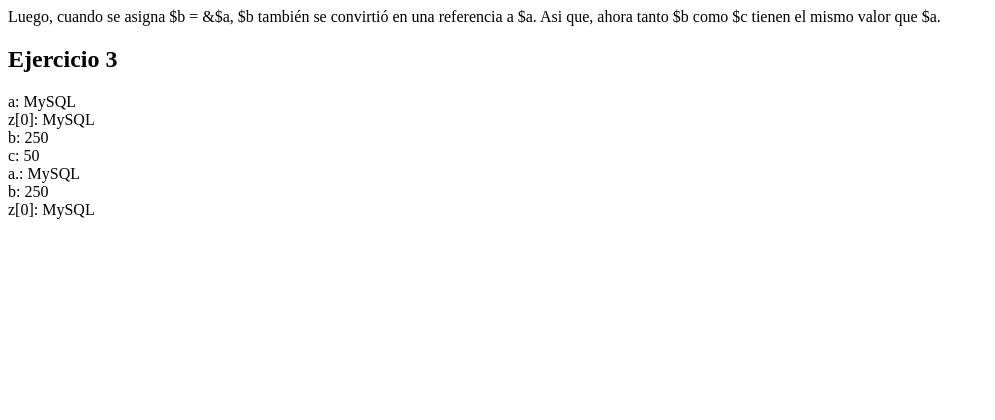
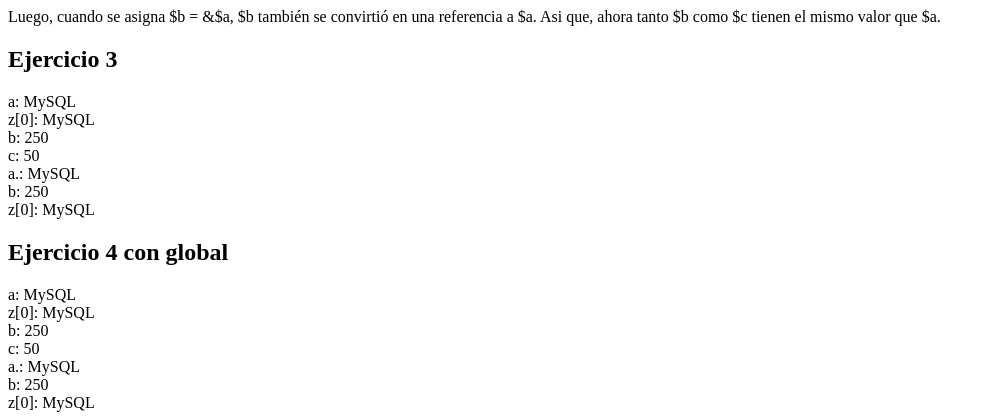
Before and after one commit to ObedEsp/tecweb, a PHP site: page / in a window 1280 px wide. Shown: the part 771-1191 px from the top of the page, without its empty margins (0-995 px from the left). Before the commit the page ends 990 px from the top, so only its background shows below. Run offline with PHP 8.4, Linux system fonts and the light colour scheme.

Commit message:
Se realizo ejercicio 4

```diff
--- a/practicas/p04/index.php
+++ b/practicas/p04/index.php
@@ -89,5 +89,31 @@
 
         unset($a, $b, $c, $z);
     ?>
+
+<h2>Ejercicio 4 con global</h2>
+    <?php
+        $a = "PHP5";
+        $z[] = &$a;
+        $b = "5a version de PHP";
+        @$c = 10 * $b;
+        $a .= $b;
+        @$b *= $c;
+        $z[0] = "MySQL";
+
+        function mostrarValoresGlobal() {
+            global $a, $b, $c, $z;
+            echo "a: $a <br />";
+            echo "z[0]: $z[0] <br />";
+            echo "b: $b <br />";
+            echo "c: $c <br />";
+            echo "a.: $a <br />";
+            echo "b: $b <br />";
+            echo "z[0]: $z[0] <br />";
+        }
+
+        mostrarValoresGlobal();
+
+        unset($a, $b, $c, $z);
+    ?>
 </body>
 </html>
```
